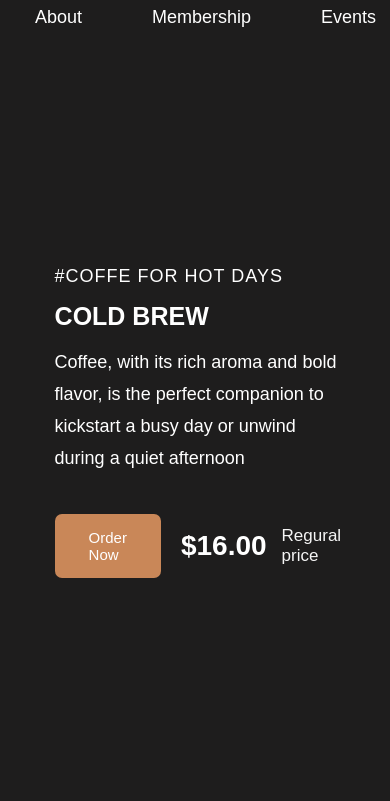
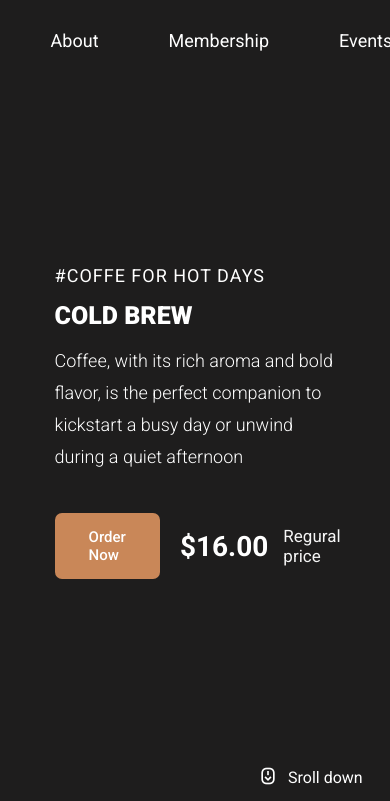
Before and after one commit to Germaine144/Anim, a plain HTML site: page index.html in a window 390 px wide. Shown: the top 801 px of the page. Drawn offline with nearby package versions, Linux system fonts and the light colour scheme; a script that the page names is missing.

Commit message:
making Responsive and adding sroll button

```diff
--- a/index.html
+++ b/index.html
@@ -7,22 +7,21 @@
     <title>Document</title>
     <link rel="stylesheet" href="style.css">
     <!--box icons-->
-    <link rel="stylesheet"
-    href="https://unpkg.com/boxicons@latest/css/boxicons.min.css">
-     <!--remix icons-->
-     <link
-     href="https://cdn.jsdelivr.net/npm/remixicon@4.5.0/fonts/remixicon.css"
-     rel="stylesheet"/>
+    <link rel="stylesheet" href="https://unpkg.com/boxicons@latest/css/boxicons.min.css">
+    <!--remix icons-->
+    <link href="https://cdn.jsdelivr.net/npm/remixicon@4.5.0/fonts/remixicon.css" rel="stylesheet" />
 
- <!--google font link-->
- <link rel="preconnect" href="https://fonts.googleapis.com">
-<link rel="preconnect" href="https://fonts.gstatic.com" crossorigin>
-<link href="https://fonts.googleapis.com/css2?family=Roboto:ital,wght@0,100;0,300;0,400;0,500;0,700;0,900;1,100;1,300;1,400;1,500;1,700;1,900&display=swap" rel="stylesheet">
+    <!--google font link-->
+    <link rel="preconnect" href="https://fonts.googleapis.com">
+    <link rel="preconnect" href="https://fonts.gstatic.com" crossorigin>
+    <link
+        href="https://fonts.googleapis.com/css2?family=Roboto:ital,wght@0,100;0,300;0,400;0,500;0,700;0,900;1,100;1,300;1,400;1,500;1,700;1,900&display=swap"
+        rel="stylesheet">
 </head>
 
 <body>
     <header>
-        <a href=""  class="logo">
+        <a href="" class="logo">
             <img src="logo.png" class="logo">
         </a>
         <ul class="nav-list">
@@ -60,7 +59,12 @@
         <a href=""><i class="ri-facebook-fill"></i></a>
         <a href=""><i class="ri-youtube-line"></i></a>
         <a href=""><i class="ri-twitter-fill"></i></a>
-
+    </div>
+    <div class="scroll">
+         <a href="#">
+            <i class="ri-scroll-to-bottom-line"></i>
+            Sroll down
+         </a>
 
     </div>
     <script src="js/script.js"></script>
--- a/style.css
+++ b/style.css
@@ -1,7 +1,7 @@
 *{
     padding: 0%;
     margin: 0%;
-    font-family: sans-serif;
+    font-family: "Roboto" , sans-serif;
     box-sizing: border-box;
     list-style: none;
     text-decoration: none;
@@ -142,11 +142,37 @@ section{
     position: relative;
     top: 50%;
     padding: 0 7%;
+    transform: translateY(-50%);
 }
-.icons i {
+.icons i{
    display: block;
    margin: 35px 0;
-   columns: white;
+   color: white;
    font-size: 23px;
    transition: all .6s;
 }
+.icons i:hover{
+    transform: translateY(-5px);
+    color: rgb(167, 163, 163);
+ }
+ .scroll{
+    position: absolute;
+    top: 92%;
+    right: 7%;
+    transform: translateY(-50%);
+ }
+ .scroll a{
+   font-size: 16px;
+   color: white;
+ }
+ .scroll i{
+    font-size: 20px;
+    color: white;
+    margin-right: 6px;
+  }
+  @media (max-width :1770px){
+    header{
+        padding: 22px 4%;
+    }
+
+  }
```
